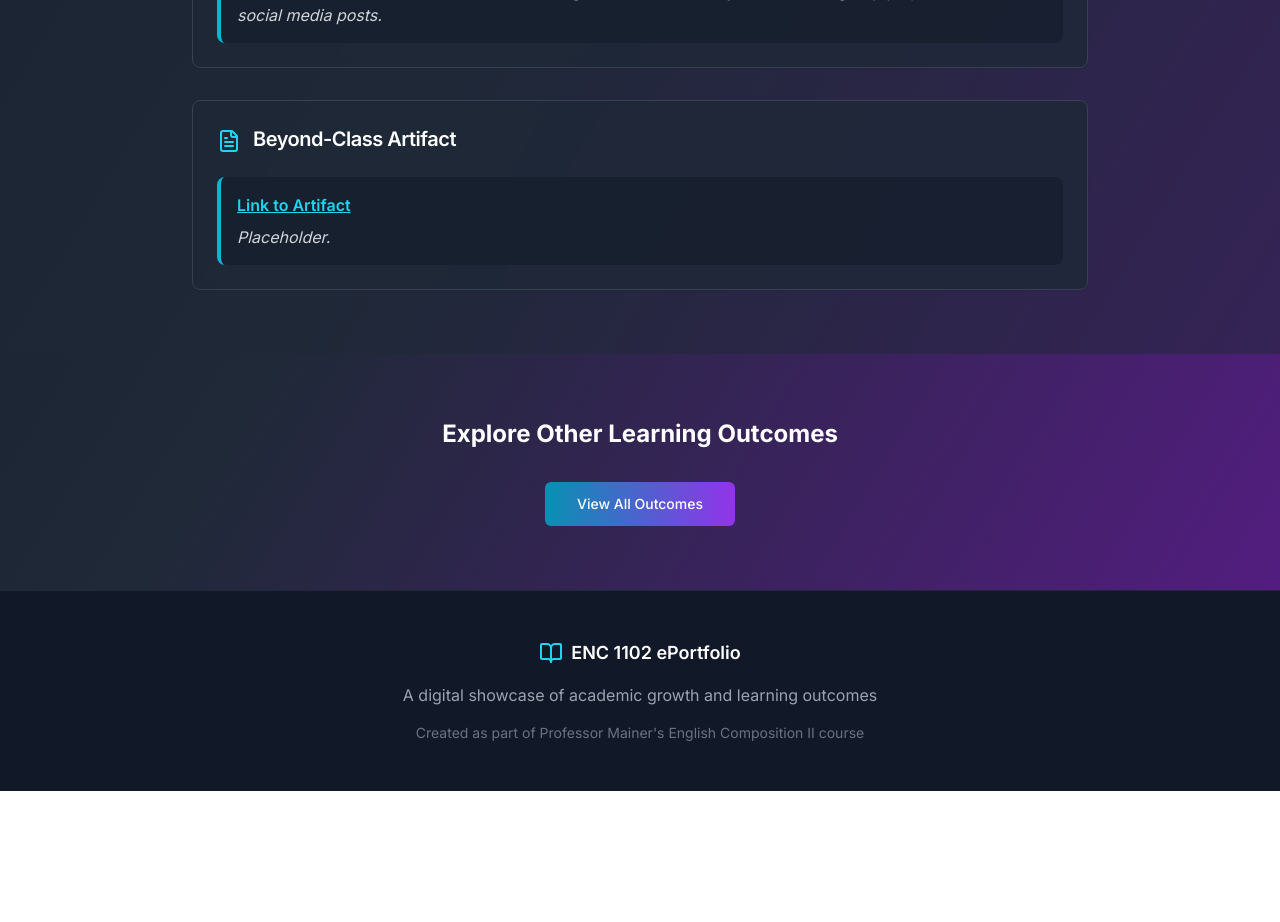
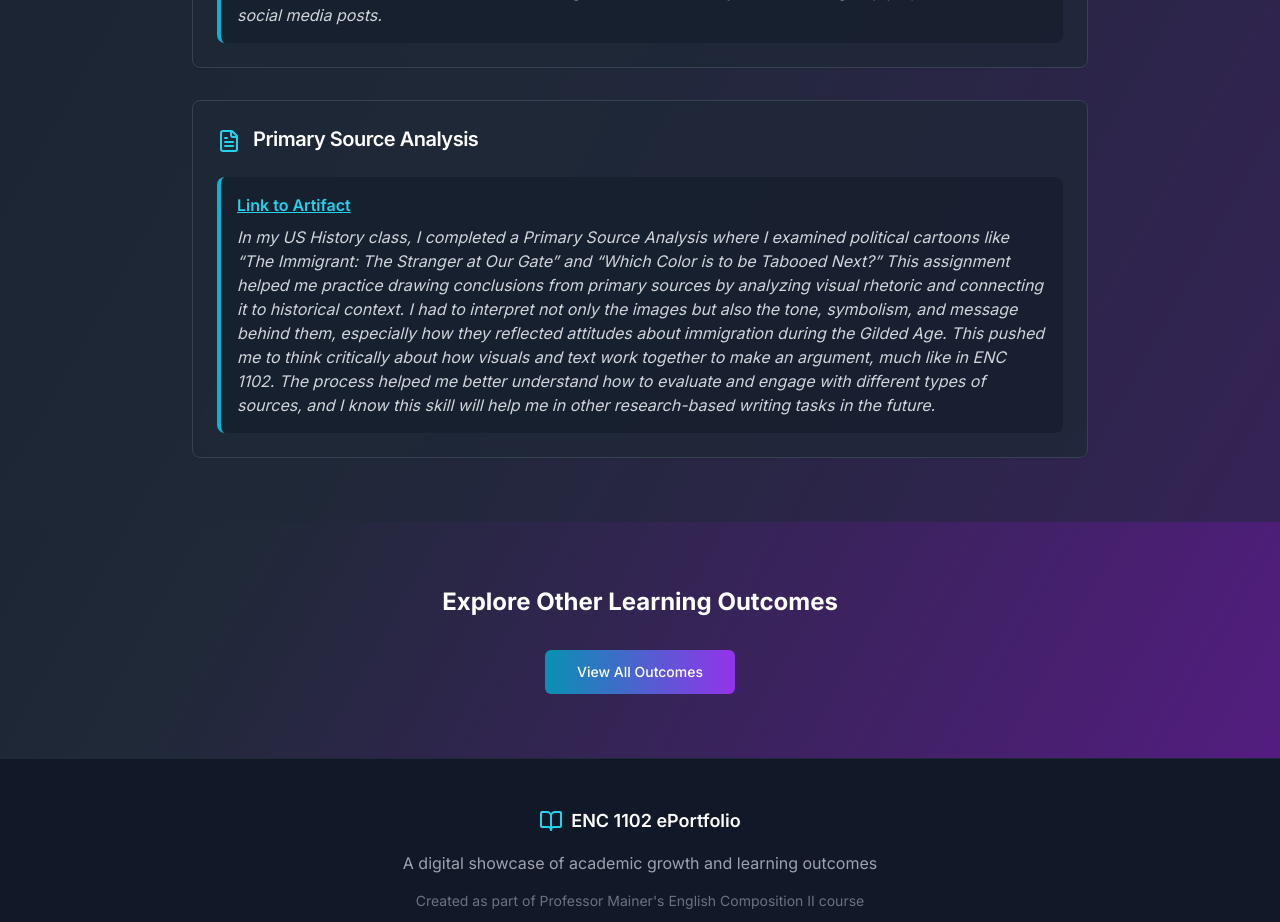
Before and after one commit to chrisgio11/ePortfolio, a Next.js app: page /outcome/contributing-knowledge in a window 1280 px wide. Shown: the part 1320-2242 px from the top of the page. Before the commit the page ends 2111 px from the top, so only its background shows below. Built offline with nearby package versions, Linux system fonts and the light colour scheme.

Commit message:
Added the artifacts from other classes

```diff
--- a/app/outcome/[slug]/page.tsx
+++ b/app/outcome/[slug]/page.tsx
@@ -30,9 +30,9 @@ const learningOutcomes = {
         reflection: "Before I took the NWWK quiz, I believed that writing was a fixed skill. What I mean is that one could either be good at it or not. However, after taking the quiz and reading the associated PDFs, I have arrived at a different conclusion. For example, I wrote there that “writing isn’t just a tool for communication, but also something that’s worth studying”. Realizing this helped me see that writing just to meet requirements isn’t all that writing has to offer. After this realization, I wondered about the consequences of seeing writing only as a basic skill, and why writing hasn’t traditionally been treated as a real field of study. This aligns with the generating inquiry outcome, which has a focus on exploring complex questions related to literacy and rhetoric."
       },
       {
-        title: "Beyond-Class Artifact",
-        artifactUrl: "/artifacts/placeholder.txt",
-        reflection: "Placeholder."
+        title: "Primary Source Analysis",
+        artifactUrl: "/artifacts/PrimarySourceAnalysis.png",
+        reflection: "In my U.S. History class, I explored lines of inquiry by analyzing political cartoons about immigration during the Gilded Age. I was curious about how media shaped public views on immigrants and what messages these cartoons were trying to communicate. My process involved closely examining both visuals and captions from sources like The Immigrant and Which Color, then connecting them to the themes we discussed in class, like nativism and exclusion laws. From this, I learned how powerful language and imagery can be in shaping public opinion, especially in political contexts. My main goal for the assignment was to better understand how historical sources reflect rhetorical strategies, and I think I accomplished that. This met my expectations of ENC 1102 by pushing me to think more critically about how arguments are made,not just in writing, but in visuals too. I know I’ll use this type of analysis in the future when evaluating sources or breaking down messages in both academic and real-world contexts."
       },
     ],
   },
@@ -59,9 +59,9 @@ const learningOutcomes = {
           "I believe my quiz answers have demonstrated the importance of utilizing multiple ways of writing. My answers acknowledged the fact that writing takes a bunch of different forms and that genres (such as blogs, menus, etc) are shaped by their rhetorical situations. I realized that each genre operates under its own conventions, expectations, and audience needs. This realization has helped me become more intentional in how I communicate overall, even outside of the classroom.",
       },
       {
-        title: "Beyond-Class Artifact",
-        artifactUrl: "/artifacts/placeholder.txt",
-        reflection: "Placeholder."
+        title: "Show Paper",
+        artifactUrl: "/artifacts/FinalShowPaper.pdf",
+        reflection: "In my Show Paper, I engaged with multimodality by blending written analysis with visual evidence, in this case, a selfie watching the show, to show my attendance and personal experience. Multimodality refers to combining different forms of communication (like visuals and text) to enhance meaning. I used different literacies, like visual literacy to interpret stage design and performance choices, and media literacy to analyze how the show used lighting and sound to impact the audience. Through this process, I learned how combining these elements can create a richer, more engaging review that goes beyond just words. This met my expectations for ENC 1102 by pushing me to think about how writing can extend into real-life experiences and media. I’ll carry this forward by continuing to incorporate different modes of expression, like images, structure, and tone, whenever I’m writing about live events, reviews, or multimedia content."
       },
     ],
   },
@@ -88,9 +88,9 @@ const learningOutcomes = {
           "The CRAAP Test assignment was a key part of how I practiced information literacy in this course. I evaluated four scholarly sources using criteria such as credibility, accuracy, relevance, and purpose. Instead of just picking sources that looked academic, I had to carefully justify why each one was reliable and appropriate for my research topic on course modality and rhetorical awareness. For example, I explained why an older article was still useful because of its foundational analysis of hybrid learning, and I pointed out strengths in newer studies like their use of up-to-date statistics or diverse data sources. This process helped me become more thoughtful about what makes a source trustworthy and useful in an academic setting, and I now have a clearer method for evaluating secondary research in future writing projects.",
       },
       {
-        title: "Beyond-Class Artifact",
-        artifactUrl: "/artifacts/placeholder.txt",
-        reflection: "Placeholder."
+        title: "Show Paper",
+        artifactUrl: "/artifacts/FinalShowPaper.pdf",
+        reflection: "For the Show Paper, I had to evaluate a primary source, the video of the performance, by paying close attention to its relevance to course themes and its effectiveness as a piece of theatre. I considered elements like the actors’ delivery, set design, and overall audience reaction to decide what was most credible and meaningful to include. While the performance served as a rich primary source, I also referenced secondary materials like lecture notes and course readings to give my analysis more context. It was definitely easier to evaluate patterns and meaning from the primary experience because I was directly immersed in it, but the secondary sources helped solidify my understanding. I learned how important it is to critically assess both direct experiences and supporting materials when making claims in writing. This process went beyond my expectations for ENC 1102, as it made me think more deeply about how to responsibly and ethically present observations. I can see myself applying this in the future when writing reviews, reports, or even professional analyses that require balancing personal insights with researched information."
       },
     ],
   },
@@ -117,9 +117,9 @@ const learningOutcomes = {
           "The CRAAP Test also helped me better understand the genre expectations of research-based assignments. Instead of just summarizing sources like in a traditional annotated bibliography, this task required me to write in a more evaluative and reflective way. I had to balance objective description with my own reasoning, which is something that matters in academic genres focused on research methods. I followed a structured format but also had to use my own voice to explain how and why these sources would support my larger project. In doing so, I learned how writing in research genres isn’t just about gathering information, it’s about making strategic choices about what to include, how to present it, and how it fits into the broader conversation. That’s exactly what this outcome is about: navigating the constraints and expectations of academic writing with intention.",
       },
       {
-        title: "Beyond-Class Artifact",
-        artifactUrl: "/artifacts/placeholder.txt",
-        reflection: "Placeholder."
+        title: "Primary Source Analysis",
+        artifactUrl: "/artifacts/PrimarySourceAnalysis.png",
+        reflection: "For my Primary Source Analysis in U.S. History, I had to work within the structure of an academic history paper. That meant using formal language, citing evidence clearly, and analyzing sources in a way that matched what’s expected in historical writing. I learned that history writing has its own genre rules, it’s not just about telling what happened, but also interpreting sources and explaining their context. I made choices about how to organize my ideas, what background to include, and how to explain the meaning behind each cartoon. This assignment definitely met my expectations for college-level writing, and it showed me that genre conventions vary a lot depending on the field. I know these genre awareness skills will help me adapt to different types of writing across my other classes and even in professional settings later on."
       },
     ],
   },
@@ -145,9 +145,9 @@ const learningOutcomes = {
         reflection: "In Major Assignment 1, I engaged with the “Contributing Knowledge” outcome by creating and refining research questions that aim to generate new insights into how course modality affects students’ ability to develop rhetorical awareness. I designed a survey to collect primary evidence from UCF students who took ENC 1101 or ENC 1102 in either online or face-to-face formats. My goal was to analyze how modality shapes students’ understanding of audience, purpose, and context, all of which are key components of rhetorical awareness. What makes this more than just a class project is that the findings could actually contribute to the broader discussion about how writing should be taught across different learning environments. Outside of academics, this experience made me more attentive to how different situations influence communication, which is something I now notice in daily interactions, group projects, and even social media posts."
       },
       {
-        title: "Beyond-Class Artifact",
-        artifactUrl: "/artifacts/placeholder.txt",
-        reflection: "Placeholder."
+        title: "Primary Source Analysis",
+        artifactUrl: "/artifacts/PrimarySourceAnalysis.png",
+        reflection: "In my US History class, I completed a Primary Source Analysis where I examined political cartoons like “The Immigrant: The Stranger at Our Gate” and “Which Color is to be Tabooed Next?” This assignment helped me practice drawing conclusions from primary sources by analyzing visual rhetoric and connecting it to historical context. I had to interpret not only the images but also the tone, symbolism, and message behind them, especially how they reflected attitudes about immigration during the Gilded Age. This pushed me to think critically about how visuals and text work together to make an argument, much like in ENC 1102. The process helped me better understand how to evaluate and engage with different types of sources, and I know this skill will help me in other research-based writing tasks in the future."
       },
     ],
   },
@@ -173,9 +173,9 @@ const learningOutcomes = {
         reflection: "Major Assignment 1 required me to engage deeply with revision, especially when it came to refining my research questions and methods. Early drafts of my research plan were too broad, and through feedback from my instructor and my own reflections, I narrowed the focus to something more manageable and specific. For example, I revised the number of survey participants and the types of questions used, balancing what I wanted to learn with what was realistic given the time constraints. This showed me that revision isn’t just about fixing grammar or rewording, it’s about making strategic decisions that improve clarity and purpose. I’ve started to apply this mindset outside the classroom too, especially when I’m editing resumes, coding, or explaining technical concepts to others. It's helped me see revision as a tool for better communication, not just better writing."
       },
       {
-        title: "Beyond-Class Artifact",
-        artifactUrl: "/artifacts/placeholder.txt",
-        reflection: "Placeholder."
+        title: "Show Paper",
+        artifactUrl: "/artifacts/FinalShowPaper.pdf",
+        reflection: "While working on the Show Paper, I negotiated differences by taking peer and instructor feedback seriously, especially when it came to organizing my thoughts more clearly and strengthening my analysis. Through revising, I learned that writing is not a one-and-done process, but something that improves dramatically through reflection and editing. Personally, I discovered that I tend to under-explain in my first drafts, so revising helped me slow down and better support my ideas with specific examples from the show. This experience exceeded my expectations for ENC 1102 by showing how thoughtful revision can elevate a piece from decent to strong. In the future, I’ll definitely apply these revision skills in academic papers, job applications, and any form of professional writing where clarity and effectiveness matter."
       },
     ],
   },
```
Also changed, not shown: public/artifacts/PrimarySourceAnalysis.png (added), 1 other file (tests, documents, lock files or other folders).
